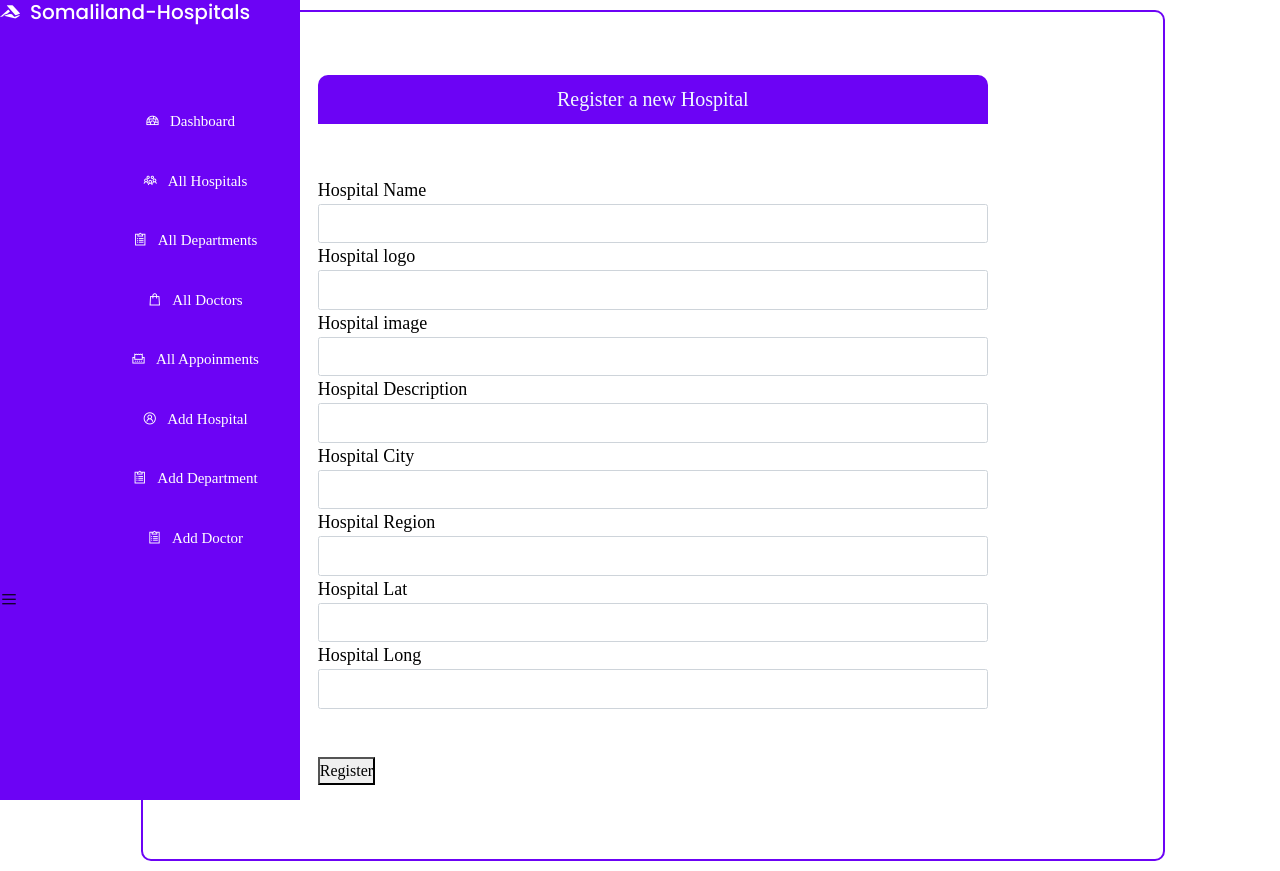
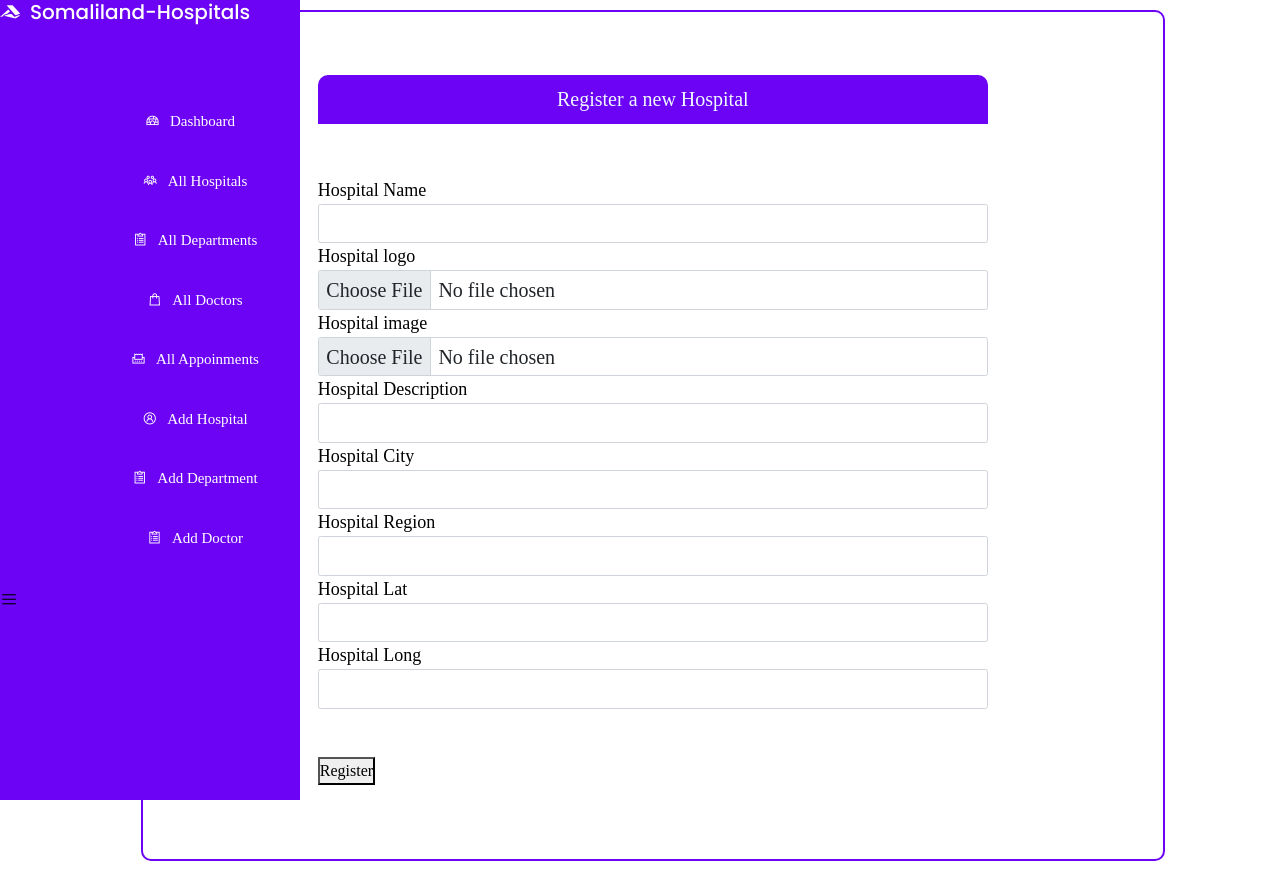
Before and after one commit to White-butterfly/Somaliland-Hospitals, a React (Create React App) app in the folder client/: page /AddHospital in a window 1280 px wide. Built offline with nearby package versions, Linux system fonts and the light colour scheme; no server answers.

Commit message:
image upload

```diff
--- a/client/src/App.js
+++ b/client/src/App.js
@@ -71,9 +71,9 @@ function App() {
         <BrowserRouter>
           <Homee />
           <Switch>
-            <Route path="/Homee">
+            {/* <Route path="/Homee">
               <Homee />{" "}
-            </Route>
+            </Route> */}
             <Route path="/Appoinments">
               <Appoinments />{" "}
             </Route>
--- a/client/src/components/Admin/Hospitals/AddHospital.js
+++ b/client/src/components/Admin/Hospitals/AddHospital.js
@@ -22,10 +22,21 @@ const AddHospital = () => {
           let data= { ...Addhospital };
           let name= e.target.name;
           let val = e.target.value;
-          // let vali = e.target.file[];
-          if (name == "name" || name == "logo" || name == "image" || name == "describtion"){
+          if (e.target.files !== null){
+            let vali =  e.target.files[0];
+          }
+
+
+
+          if (name == "name" || name == "describtion" || name == "logo" || name == "image"){
               data = { ...data, [name]: val };
-          }else if (name == 'region' || name == 'city' ){
+          }
+//           } else if (name == "logo" || name == "image"){
+// data = {...data, [name]: val };
+//           }
+
+
+          else if (name == 'region' || name == 'city' ){
               data = {
                   ...data,
                   address: {
@@ -75,7 +86,7 @@ console.log("on change ",onChange);
 
       <label>Hospital logo</label>
           <input
-            type="text"
+            type="file"
             className="form-control"
 
             required
@@ -87,7 +98,7 @@ console.log("on change ",onChange);
 
      <label>Hospital image</label>
           <input
-            type="text"
+            type="file"
             className="form-control"
 
             required
--- a/client/src/components/Admin/Hospitals/AllDoctors.js
+++ b/client/src/components/Admin/Hospitals/AllDoctors.js
@@ -10,7 +10,7 @@ const AllDoctors = () => {
     axios
       .get(`http://localhost:8000/api/doctor`)
       .then((res) => {setAlldoctors(res.data.data)
-        console.log(res)
+        console.log("doctors ",res)
       })
       .catch((e) => console.log(e.response));
   }, []);
```
Also changed, not shown: 1 other file (tests, documents, lock files or other folders).
